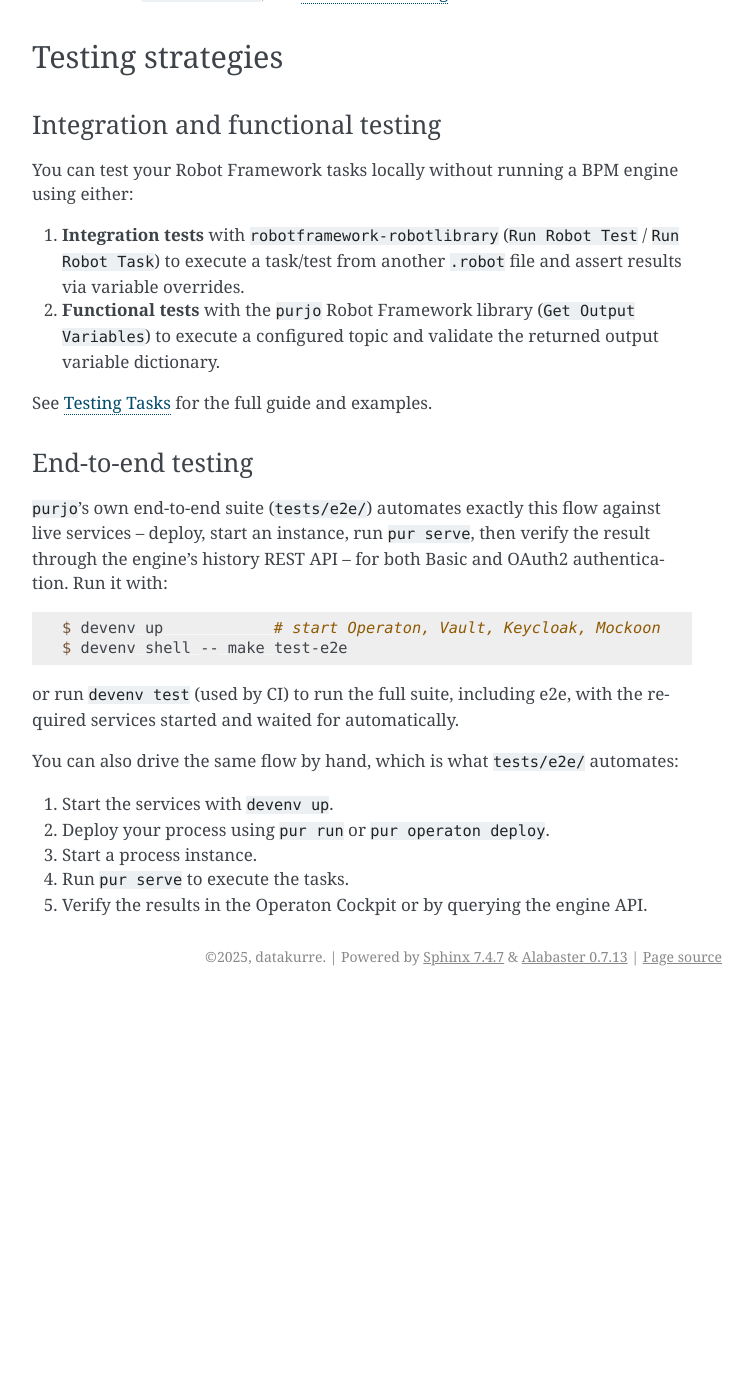
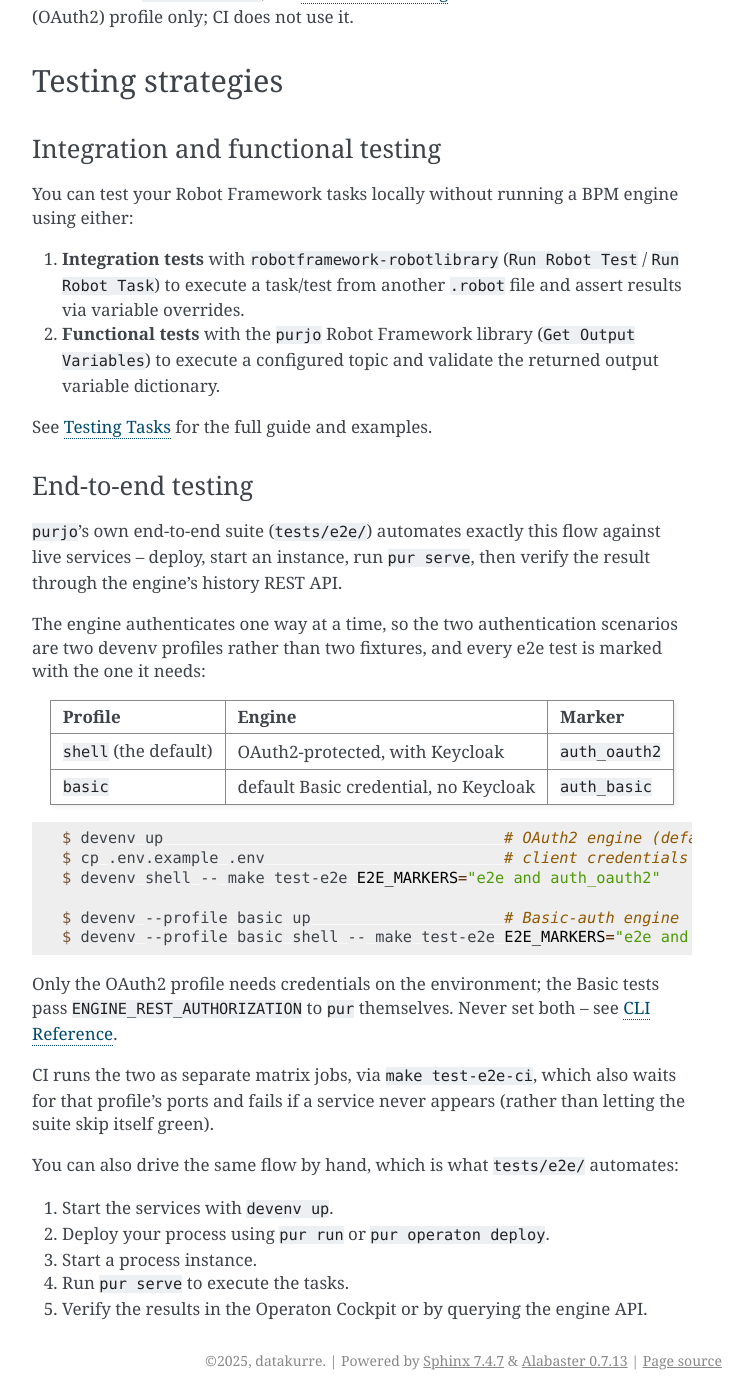
Before and after one commit to datakurre/purjo, a Sphinx documentation site: the page built from docs/development_environment.md, in a window 1280 px wide and 1400 px high, scrolled down 2062 px. Shown: the whole window, without its empty margins (388-1141 px from the left). Built offline with Sphinx 7.4.7, drawn with Linux system fonts in a browser that asks for light colours; before the commit the page ends 3058 px from its top, so only the background shows below that; some of the changed text lies outside the part shown.

Commit message:
ci: cover both auth scenarios as separate profiles and separate jobs
The three `basic_auth_env` e2e tests were failing with 401 because devenv.nix
enables services.operaton.oauth2, so the engine only accepts OAuth2. The
engine authenticates one way at a time, so this is not something a fixture
swap can fix: covering both means two environments, and two CI jobs.

devenv.nix now splits into a `base` module holding everything auth-agnostic
plus two profiles:

  shell (the default, per devenv.yaml)  base + Keycloak + operaton.oauth2
  basic                                 base alone; engine keeps its default
                                        Basic credential, no Keycloak

`--profile` overrides devenv.yaml's `profile:` rather than adding to it
(devenv-core/src/config.rs: "Default profile to activate. Can be overridden by
`--profile` CLI flag"), so the basic profile really does get an engine without
OAuth2 -- verified against the devenv source rather than assumed.

Each e2e test is marked with the engine it needs, `auth_basic` or
`auth_oauth2`, and the workflow runs two matrix jobs that select on it. The
split collects as 3 basic / 2 oauth2 of 5. test-e2e and test-e2e-ci take
E2E_MARKERS and E2E_PORTS so each job asks for its own subset and waits only
for the ports its profile actually starts -- Keycloak's 8081 is absent under
basic, and waiting for it there would have hung the job.

Only the OAuth2 job materialises .env: the basic tests pass
ENGINE_REST_AUTHORIZATION to `pur` themselves via basic_auth_env, and
operaton-tasks rejects a config setting both auth methods at once.

e2e also moves out of the unit-test job, so one auth scenario failing still
reports the other (fail-fast: false) and neither blocks the coverage upload.

Not validated locally: nix is unavailable here, so the devenv.nix profile
restructure is CI-validated. Everything else was -- marker selection, the
Makefile port/marker overrides, workflow YAML and the generated shell, plus
the full unit suite, mypy --strict, black, isort, flake8, robocop and the
docs link check.

Co-Authored-By: Claude Opus 5 <noreply@anthropic.com>
Claude-Session: https://claude.ai/code/session_01PqcdS4Qn3v5aBZPjyE2kEG

````diff
--- a/docs/development_environment.md
+++ b/docs/development_environment.md
@@ -59,7 +59,7 @@ When working with `purjo` in VS Code, the following extensions are recommended:
 $ devenv test
 ```
 
-This command waits for all services (Operaton, Vault, Keycloak) to be ready, then runs the unit test suite (`make test`) followed by the end-to-end suite against those live services (`make test-e2e`; see [End-to-end testing](#end-to-end-testing) below).
+This command waits for all services (Operaton, Vault, Keycloak) to be ready, then runs the unit test suite (`make test`) followed by the end-to-end suite against those live services (`make test-e2e`; see [End-to-end testing](#end-to-end-testing) below). It covers the default (OAuth2) profile only; CI does not use it.
 
 ## Testing strategies
 
@@ -76,16 +76,33 @@ See [Testing Tasks](testing_tasks.md) for the full guide and examples.
 
 `purjo`'s own end-to-end suite (`tests/e2e/`) automates exactly this flow
 against live services -- deploy, start an instance, run `pur serve`, then
-verify the result through the engine's history REST API -- for both Basic
-and OAuth2 authentication. Run it with:
+verify the result through the engine's history REST API.
+
+The engine authenticates one way at a time, so the two authentication
+scenarios are two devenv profiles rather than two fixtures, and every e2e
+test is marked with the one it needs:
+
+| Profile | Engine | Marker |
+| --- | --- | --- |
+| `shell` (the default) | OAuth2-protected, with Keycloak | `auth_oauth2` |
+| `basic` | default Basic credential, no Keycloak | `auth_basic` |
 
 ```console
-$ devenv up            # start Operaton, Vault, Keycloak, Mockoon
-$ devenv shell -- make test-e2e
+$ devenv up                                     # OAuth2 engine (default profile)
+$ cp .env.example .env                          # client credentials it needs
+$ devenv shell -- make test-e2e E2E_MARKERS="e2e and auth_oauth2"
+
+$ devenv --profile basic up                     # Basic-auth engine
+$ devenv --profile basic shell -- make test-e2e E2E_MARKERS="e2e and auth_basic"
 ```
 
-or run `devenv test` (used by CI) to run the full suite, including e2e,
-with the required services started and waited for automatically.
+Only the OAuth2 profile needs credentials on the environment; the Basic tests
+pass `ENGINE_REST_AUTHORIZATION` to `pur` themselves. Never set both -- see
+[CLI Reference](cli_reference.md).
+
+CI runs the two as separate matrix jobs, via `make test-e2e-ci`, which also
+waits for that profile's ports and fails if a service never appears (rather
+than letting the suite skip itself green).
 
 You can also drive the same flow by hand, which is what `tests/e2e/`
 automates:
--- a/pyproject.toml
+++ b/pyproject.toml
@@ -73,6 +73,8 @@ python_classes = ["Test*"]
 python_functions = ["test_*"]
 markers = [
     "e2e: requires live devenv services (Operaton, Vault, Keycloak) -- run via `make test-e2e`, not the default suite",
+    "auth_basic: e2e test needing the engine on its default Basic credential (devenv `basic` profile)",
+    "auth_oauth2: e2e test needing the OAuth2-protected engine and Keycloak (devenv `shell` profile)",
 ]
 addopts = [
     "-m", "not e2e",
````
Also changed, not shown: 6 other files.
